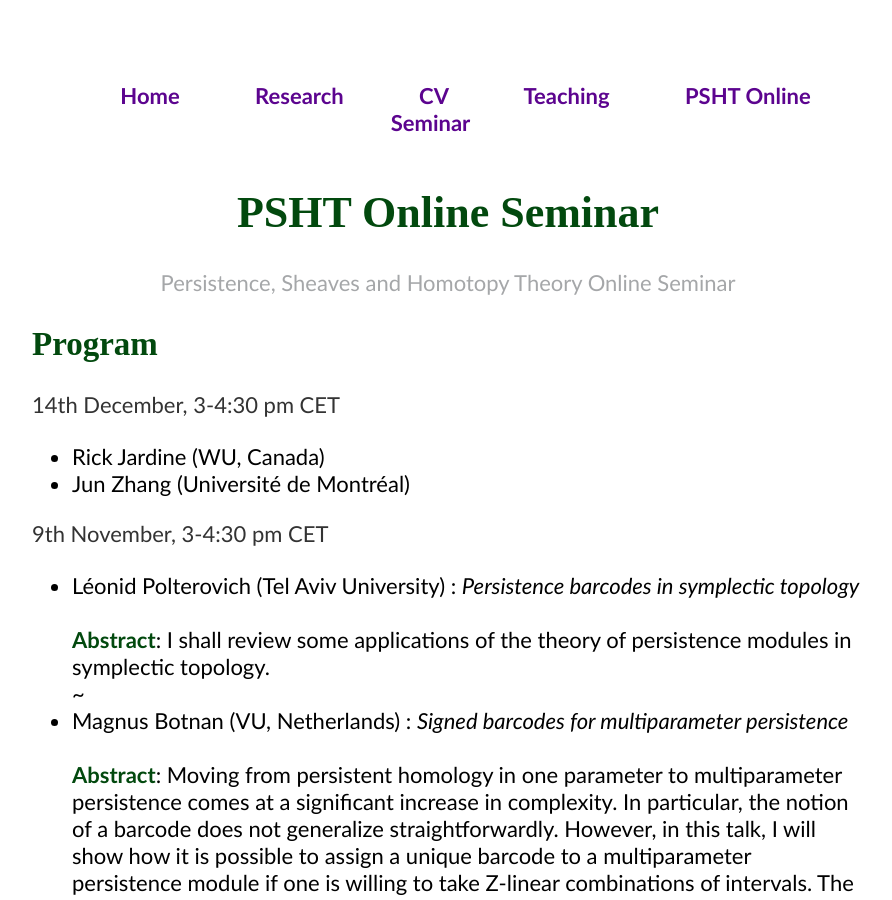
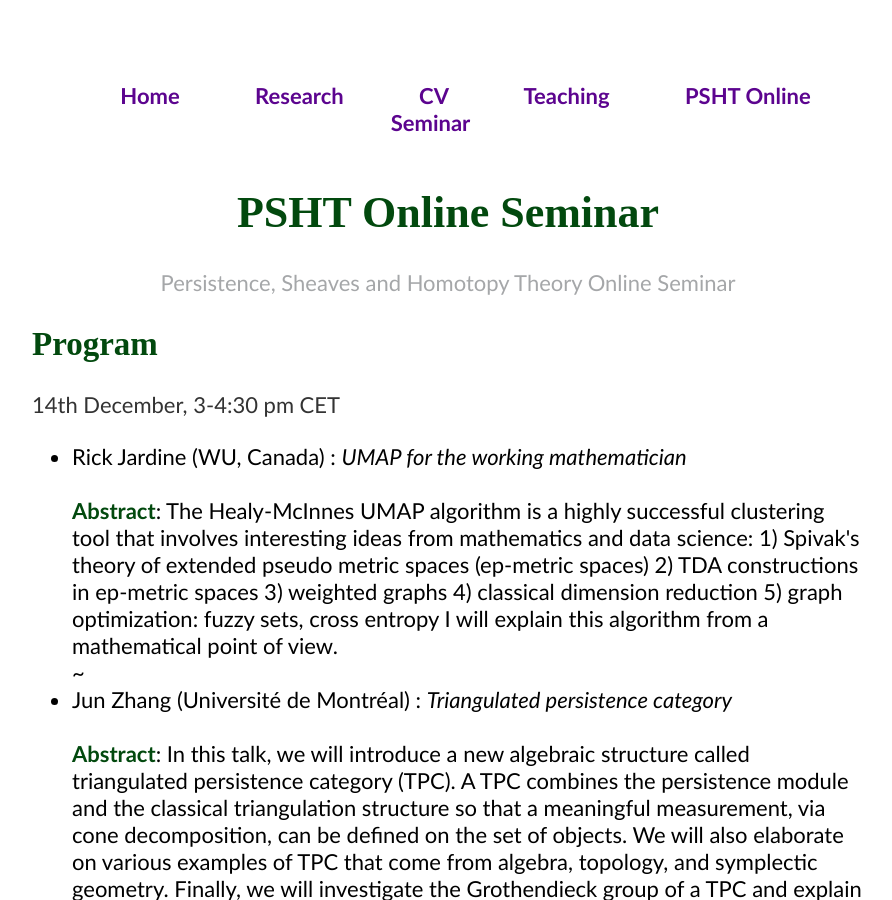
Before and after one commit to nberkouk/nberkouk.github.io, a Jekyll site: the page built from psht.html, in a window 1280 px wide and 900 px high. Shown: the whole window, without its empty margins (192-1084 px from the left). Built offline with Jekyll 4.4.1, drawn with Linux system fonts in a browser that asks for light colours; some of the changed text lies outside the part shown.

Commit message:
add 14/12 session

```diff
--- a/psht.html
+++ b/psht.html
@@ -21,9 +21,22 @@
       <p>14th December, 3-4:30 pm CET</p>
       <ul style="font-family:'Optima';">
 
-      <li>Rick Jardine (WU, Canada) </li>
-      <li>Jun Zhang (Université de Montréal)</li>
+      <li>Rick Jardine (WU, Canada) : <i>UMAP for the working mathematician </i></li>
+        <br> <b> Abstract</b>: The Healy-McInnes UMAP algorithm is a highly successful clustering tool that involves interesting ideas from mathematics and data science:
 
+                1) Spivak's theory of extended pseudo metric spaces (ep-metric spaces)
+                2) TDA constructions in ep-metric spaces
+                3) weighted graphs
+                4) classical dimension reduction
+                5) graph optimization: fuzzy sets, cross entropy
+
+        I will explain this algorithm from a mathematical point of view.
+
+    <br> ~
+      <li>Jun Zhang (Université de Montréal) : <i>Triangulated persistence category </i></li>
+        <br> <b> Abstract</b>: In this talk, we will introduce a new algebraic structure called triangulated persistence category (TPC). A TPC combines the persistence module and the classical triangulation structure so that a meaningful measurement, via cone decomposition, can be defined on the set of objects. We will also elaborate on various examples of TPC that come from algebra, topology, and symplectic geometry. Finally, we will investigate the Grothendieck group of a TPC and explain several unexpected properties. This talk is based on joint work with Paul Biran and Octav Cornea.
+
+    <br> ~
       </ul>
 
 
```
